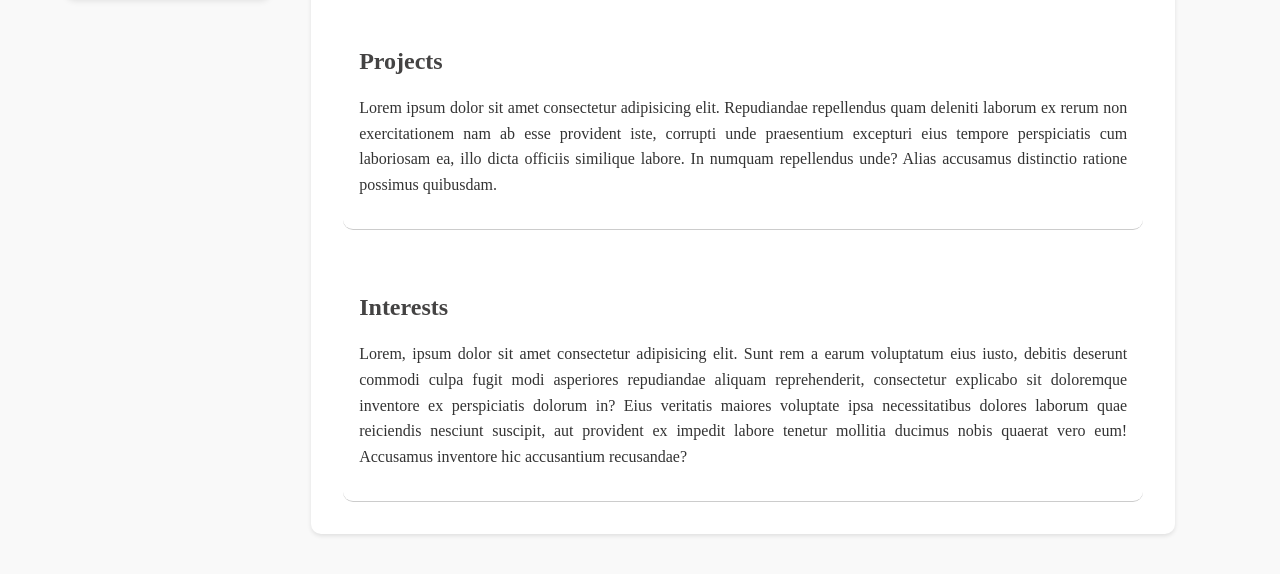
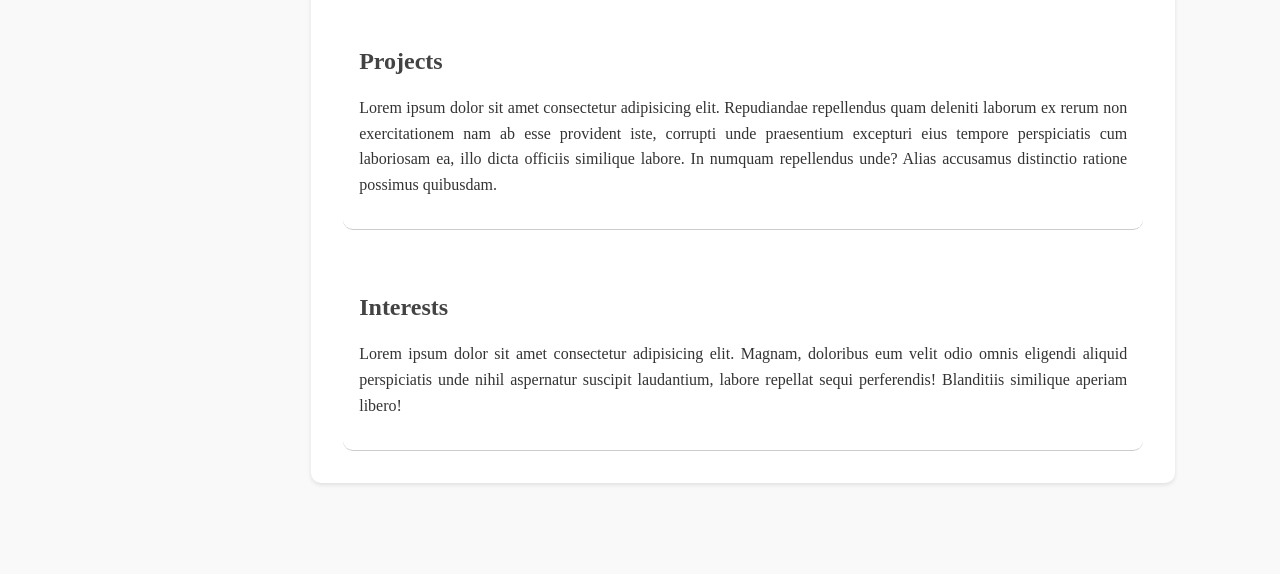
Before and after one commit to sheshu0380/enigma.github.io, a plain HTML site: page index.html in a window 1280 px wide. Shown: the part 735-1309 px from the top of the page. After the commit the page ends 1258 px from the top, so only its background shows below. Drawn offline with Linux system fonts and the light colour scheme.

Commit message:
I've updated the last container

```diff
--- a/index.html
+++ b/index.html
@@ -267,8 +267,7 @@
         <div class="content-container" onmouseover="changeBackgroundColor(this)">
             <h2 onmouseover="changeBackgroundColor(this)">Interests</h2>
             <div class="hidden-content">
-                <p>Lorem, ipsum dolor sit amet consectetur adipisicing elit. Sunt rem a earum voluptatum eius iusto, debitis deserunt commodi culpa fugit modi asperiores repudiandae aliquam reprehenderit, consectetur explicabo sit doloremque inventore ex perspiciatis dolorum in? Eius veritatis maiores voluptate ipsa necessitatibus dolores laborum quae reiciendis nesciunt suscipit, aut provident ex impedit labore tenetur mollitia ducimus nobis quaerat vero eum! Accusamus inventore hic accusantium recusandae?</div>
-        </div>
+                <p>Lorem ipsum dolor sit amet consectetur adipisicing elit. Magnam, doloribus eum velit odio omnis eligendi aliquid perspiciatis unde nihil aspernatur suscipit laudantium, labore repellat sequi perferendis! Blanditiis similique aperiam libero!</div>
     </div>
 </body>
 </html>
```
